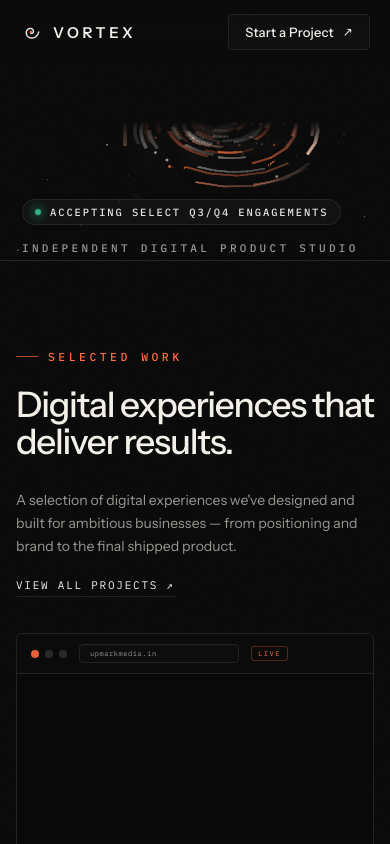
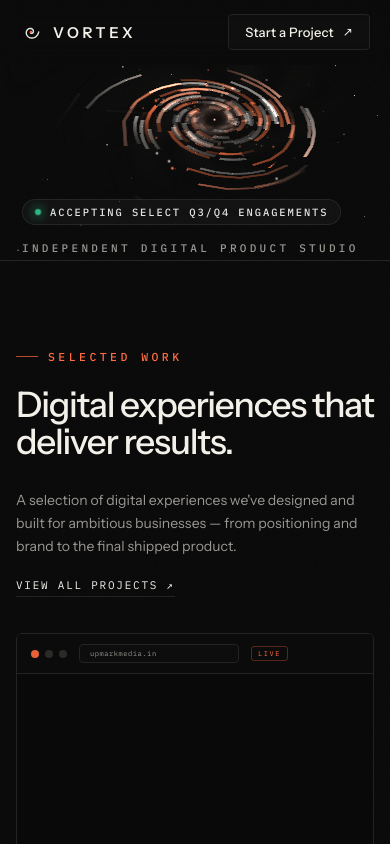
Before and after one commit to acaditya10/vortex-labs, a Next.js app: page / in a window 390 px wide. Shown: the top 844 px of the page. Built offline with nearby package versions, Linux system fonts and the light colour scheme.

Commit message:
Remove top canvas mask — show full vortex animation

```diff
--- a/src/components/hero/Hero.module.css
+++ b/src/components/hero/Hero.module.css
@@ -33,17 +33,13 @@
   pointer-events: none;
   -webkit-mask-image: linear-gradient(
     to bottom,
-    transparent 0,
-    transparent calc(var(--nav-h) - 6px),
-    black calc(var(--nav-h) + 64px),
+    black 0,
     black calc(100% - 64px),
     transparent 100%
   );
   mask-image: linear-gradient(
     to bottom,
-    transparent 0,
-    transparent calc(var(--nav-h) - 6px),
-    black calc(var(--nav-h) + 64px),
+    black 0,
     black calc(100% - 64px),
     transparent 100%
   );
@@ -533,20 +529,8 @@
 
   .canvas {
     opacity: 1;
-    -webkit-mask-image: linear-gradient(
-      to bottom,
-      transparent 0,
-      transparent calc(var(--nav-h) - 8px),
-      black calc(var(--nav-h) + 16px),
-      black 100%
-    );
-    mask-image: linear-gradient(
-      to bottom,
-      transparent 0,
-      transparent calc(var(--nav-h) - 8px),
-      black calc(var(--nav-h) + 16px),
-      black 100%
-    );
+    -webkit-mask-image: none;
+    mask-image: none;
   }
 
   .canvas::after {
--- a/src/components/hero/vortex/useResponsiveConfig.ts
+++ b/src/components/hero/vortex/useResponsiveConfig.ts
@@ -61,7 +61,7 @@ const CONFIGS: Record<Breakpoint, Omit<VortexConfig, "breakpoint" | "reducedMoti
     starCount: 110,
     lineWidthPx: 3.0,
     focus: { x: 0.7, y: 0.38 },
-    rotation: [0.88, 0.18, -0.24],
+    rotation: [1.05, 0.22, -0.32],
     dpr: [1, 1.75],
   },
   tablet: {
@@ -76,7 +76,7 @@ const CONFIGS: Record<Breakpoint, Omit<VortexConfig, "breakpoint" | "reducedMoti
     starCount: 85,
     lineWidthPx: 2.4,
     focus: { x: 0.82, y: 0.38 },
-    rotation: [0.92, 0.14, -0.18],
+    rotation: [1.0, 0.18, -0.26],
     dpr: [1, 1.5],
   },
   mobile: {
@@ -91,7 +91,7 @@ const CONFIGS: Record<Breakpoint, Omit<VortexConfig, "breakpoint" | "reducedMoti
     starCount: 45,
     lineWidthPx: 2.2,
     focus: { x: 0.55, y: 0.28 },
-    rotation: [0.9, 0.12, -0.08],
+    rotation: [0.95, 0.15, -0.14],
     dpr: [1, 1.5],
   },
 };
```
